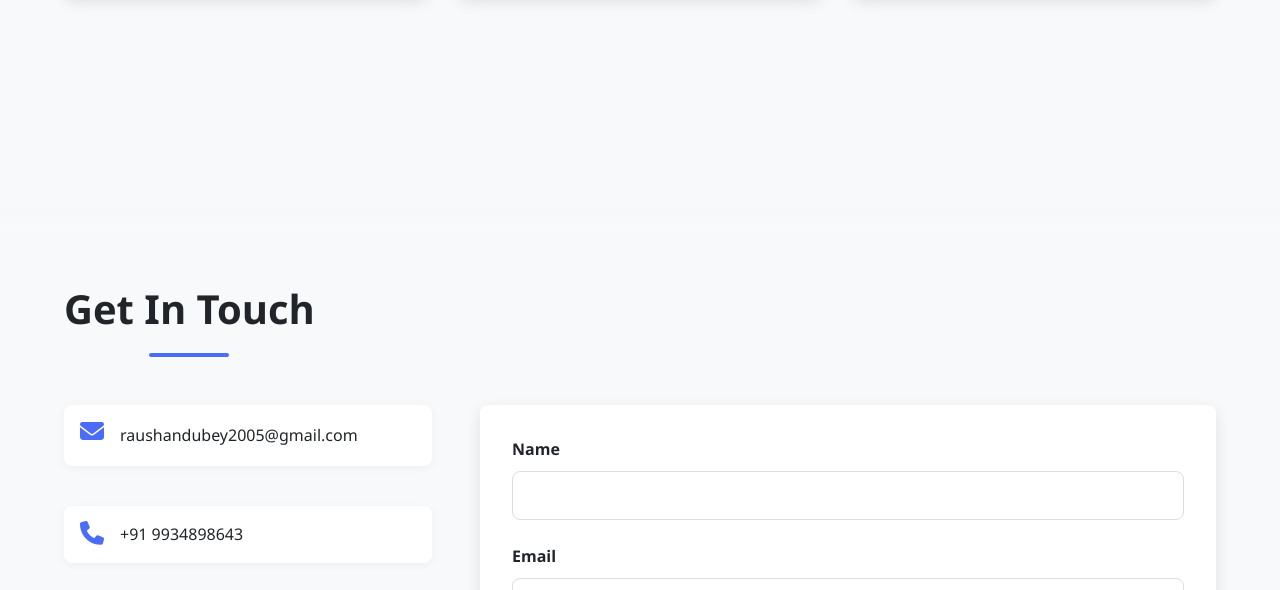
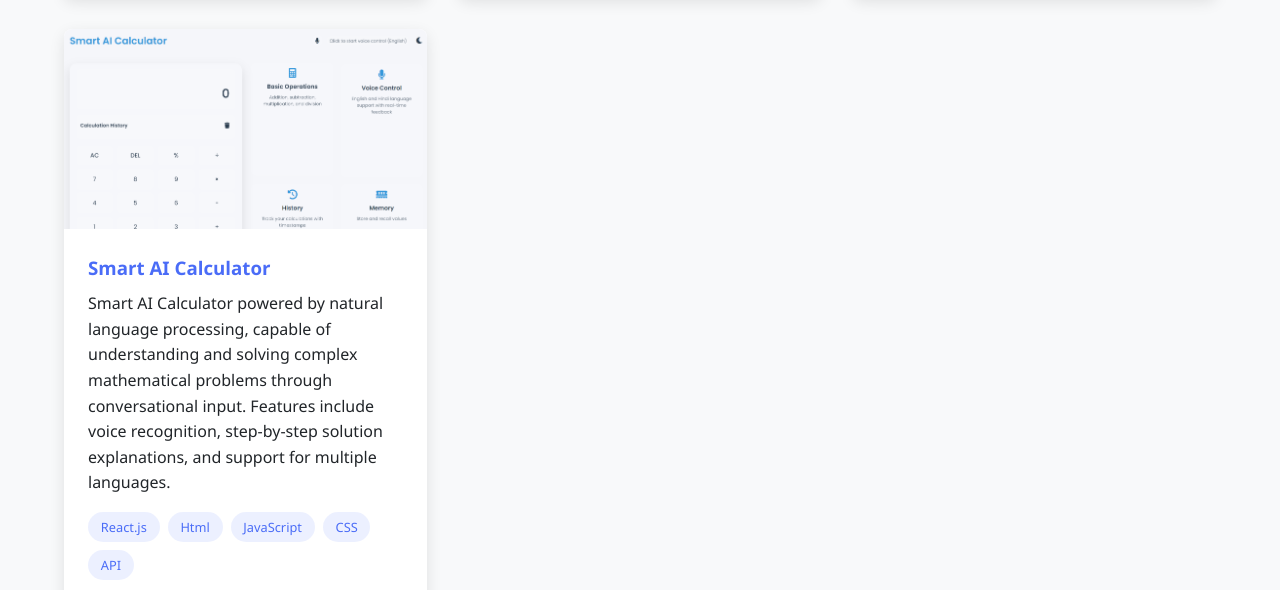
Before and after one commit to raushandubey/myPortfolio1, a plain HTML site: page index.html in a window 1280 px wide. Shown: the part 5193-5783 px from the top of the page. Drawn offline with nearby package versions, Linux system fonts and the light colour scheme; a script that the page names is missing.

Commit message:
Version 16.0

```diff
--- a/index.html
+++ b/index.html
@@ -356,6 +356,28 @@
                         </div>
                     </div>
                 </div>
+
+                  <div class="project-card reveal-right hover-zoom" data-delay="0.4">
+                    <div class="project-image">
+                        <img src="assets/Screenshot 2025-05-29 040536.png" alt="Smart AI Calculator">
+                    </div>
+                    <div class="project-info">
+                        <h3>Smart AI Calculator</h3>
+                        <p>Smart AI Calculator powered by natural language processing, capable of understanding and solving complex mathematical problems through conversational input. Features include voice recognition, step-by-step solution explanations, and support for multiple languages.</p>
+                        <div class="project-tech">
+                            <span>React.js</span>
+                            <span>Html</span>
+                            <span>JavaScript</span>
+                            <span>CSS</span>
+                            <span>API</span>
+                        </div>
+                        <div class="project-links">
+                            <a href="https://github.com/raushandubey/Ai-cal" class="btn small-btn"><i class="fab fa-github"></i> Code</a>
+                            <a href="https://aicalculo.netlify.app/" class="btn small-btn"><i class="fas fa-external-link-alt"></i> Demo</a>
+                        </div>
+                    </div>
+                </div>
+
             </div>
         </div>
 
```
Also changed, not shown: assets/Screenshot 2025-05-29 040536.png (added).
